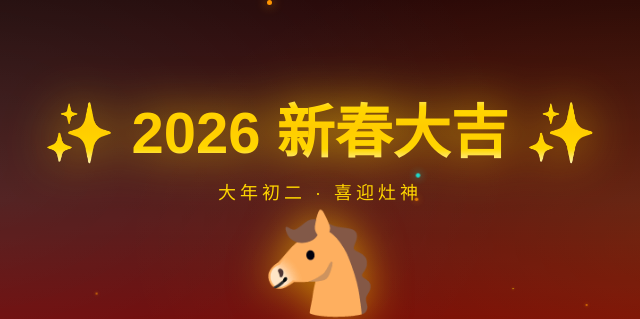
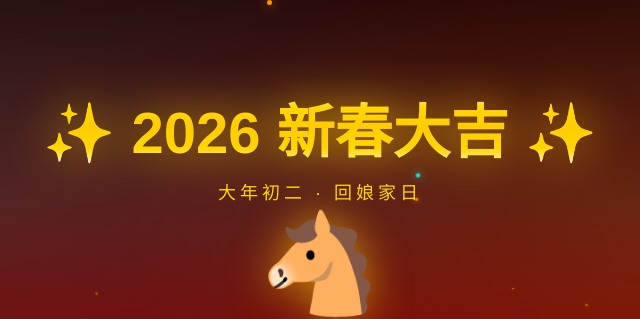
Before and after one commit to relivercao/spring-greeting-generator, a website: page index.html in a window 1280 px wide. Shown: the top 319 px of the page, 320-960 px from the left. Drawn offline with Linux system fonts and the light colour scheme.

Commit message:
初二风俗：回娘家日

```diff
--- a/index.html
+++ b/index.html
@@ -81,7 +81,7 @@
         <header><div class="lantern">🏮</div><div class="lantern">🏮</div></header>
         <main>
             <h1 class="title">✨ 2026 新春大吉 ✨</h1>
-            <p class="subtitle">大年初二 · 喜迎灶神</p>
+            <p class="subtitle">大年初二 · 回娘家日</p>
             <div class="horse">🐴</div>
             <div class="card">
                 <div class="card-title">🚀 马年大吉 · 万事顺遂 🚀</div>
```
